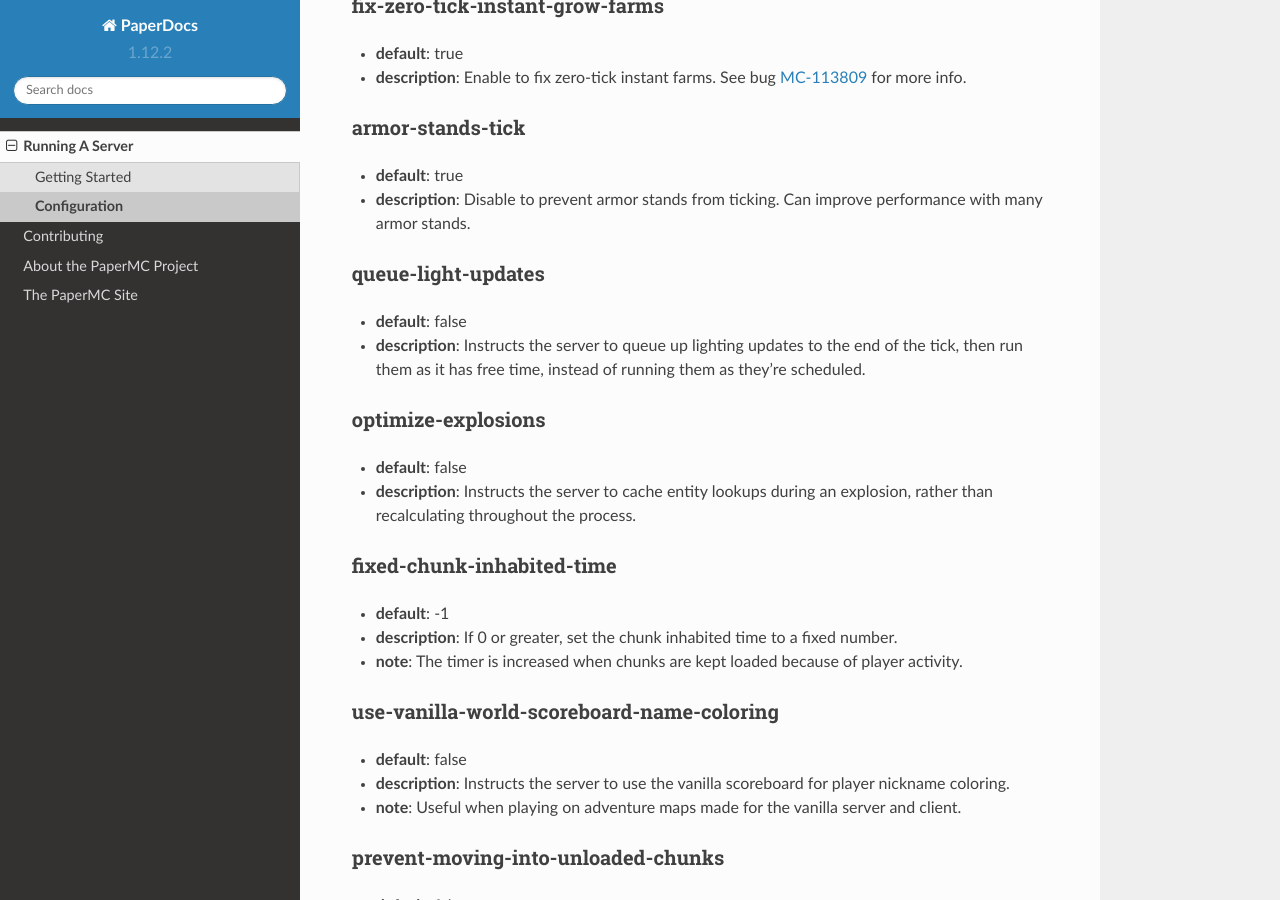
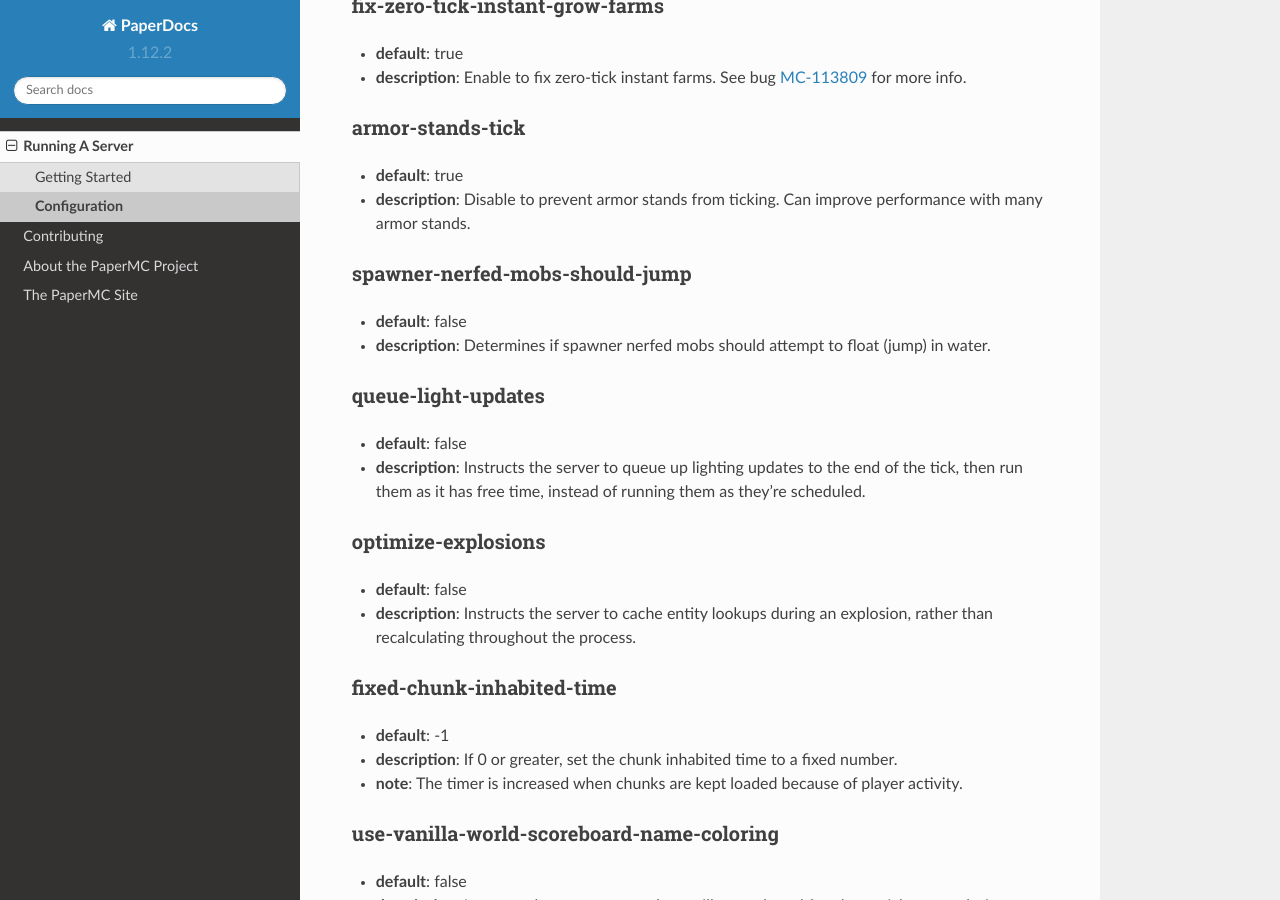
Before and after one commit to PaperMC/PaperDocs, a Sphinx documentation site: the page built from source/server/configuration.rst, in a window 1280 px wide and 900 px high, scrolled down 11942 px. Built offline with Sphinx 7.4.7 and the Read the Docs theme 2.0.0, drawn with Linux system fonts in a browser that asks for light colours.

Commit message:
Add spawner-nerfed-mobs-should-jump configuration documentation
https://github.com/PaperMC/Paper/commit/fa8f621d56b114c2ec054ad410015bebcdad886a

```diff
--- a/source/server/configuration.rst
+++ b/source/server/configuration.rst
@@ -532,6 +532,12 @@ armor-stands-tick
 * **description**: Disable to prevent armor stands from ticking. Can improve
   performance with many armor stands.
 
+spawner-nerfed-mobs-should-jump
+~~~~~~~~~~~~~~~~~~~~~~~~~~~~~~~
+* **default**: false
+* **description**: Determines if spawner nerfed mobs should attempt to float
+  (jump) in water.
+
 queue-light-updates
 ~~~~~~~~~~~~~~~~~~~
 * **default**: false
```
